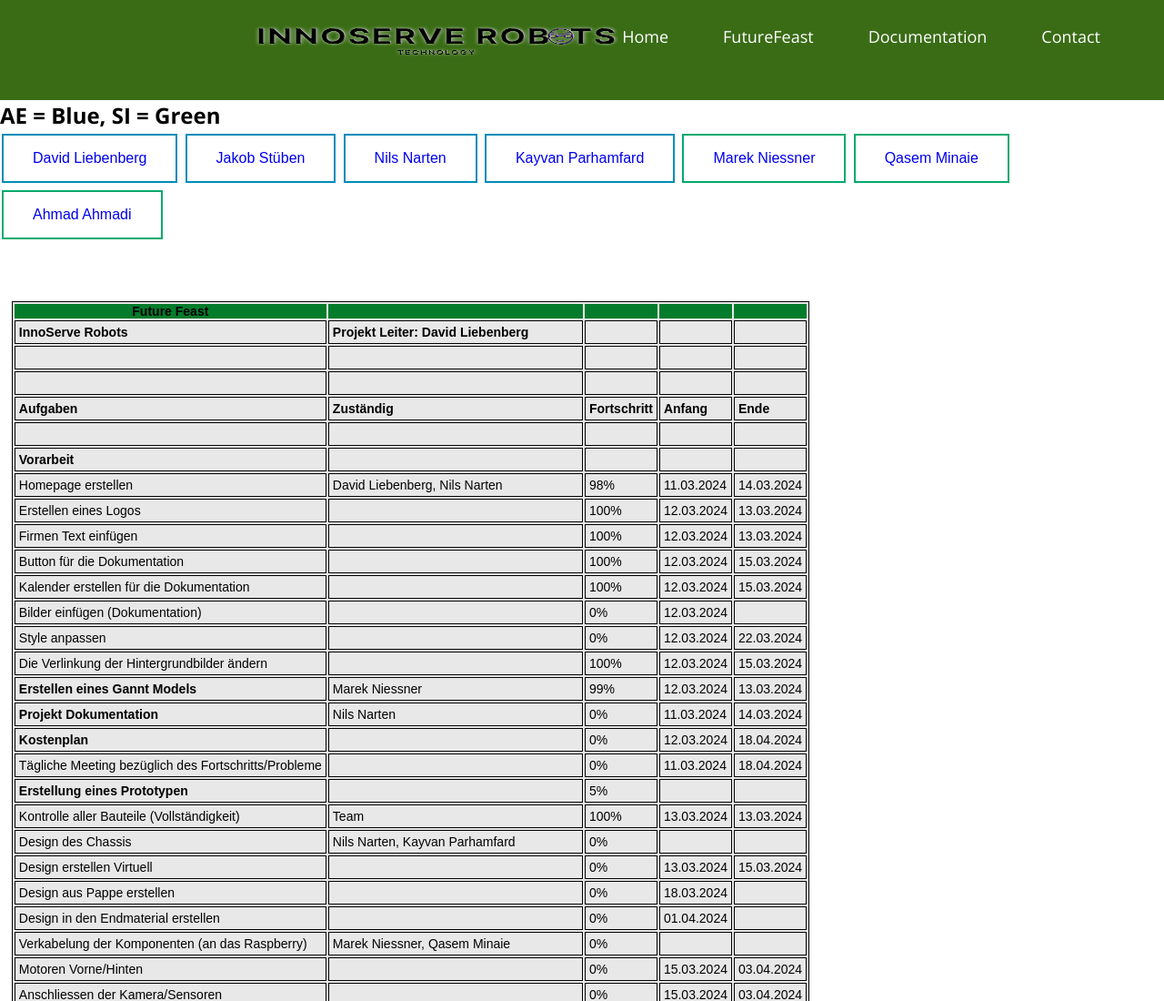
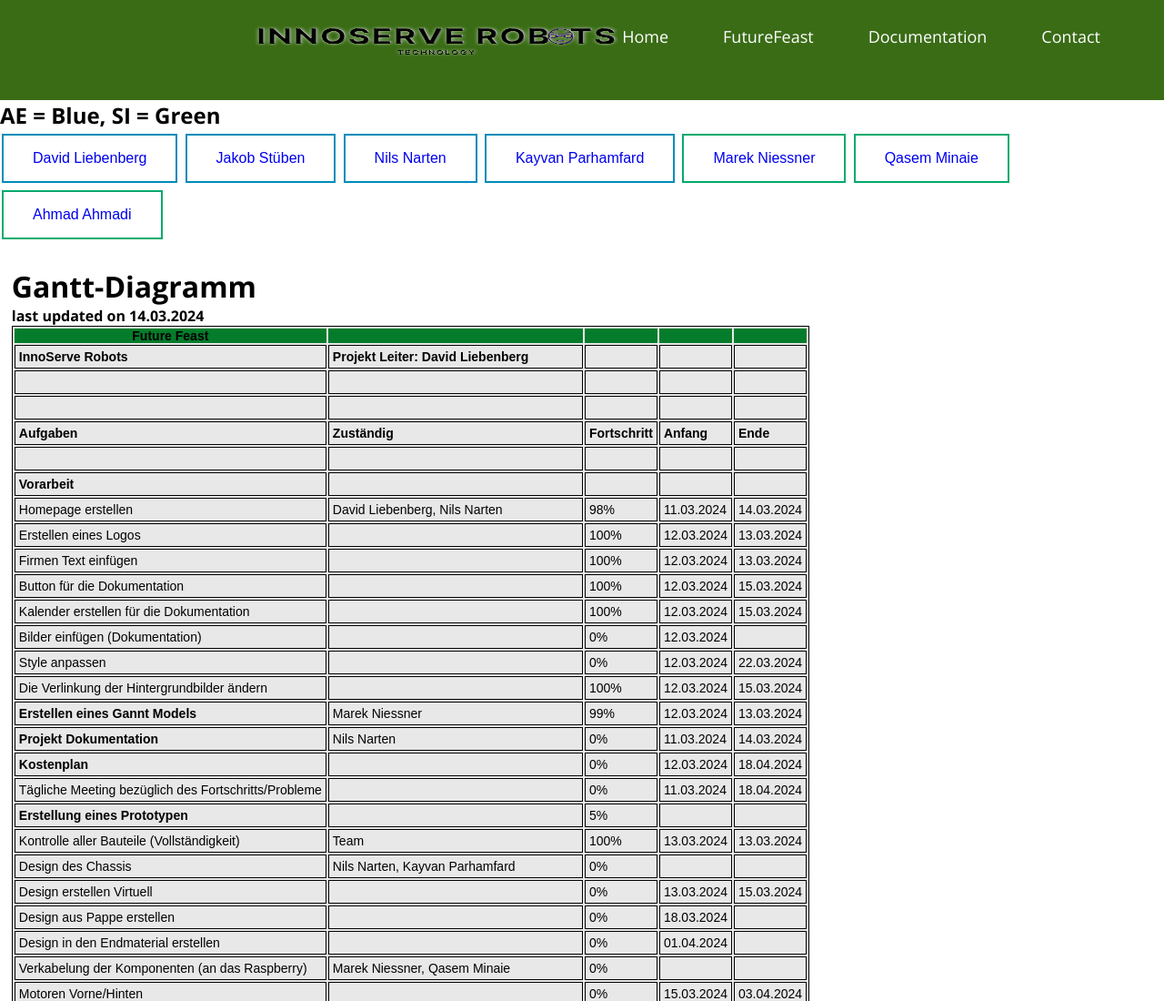
Before and after one commit to davidaloca/futurefeast, a plain HTML site: page document.html in a window 1280 px wide. Shown: the top 1100 px of the page at 91% size. Drawn offline with nearby package versions, Linux system fonts and the light colour scheme.

Commit message:
last update 14.03
diagramm mehr nach oben gezogen

```diff
--- a/document.html
+++ b/document.html
@@ -97,6 +97,8 @@
                 font-weight: bold;
             }
         </style>
+        <h1>Gantt-Diagramm</h1>
+        <h4>last updated on 14.03.2024</h4>
         <table class="tableizer-table">
 <thead><tr class="tableizer-firstrow"><th>Future Feast</th><th>&nbsp;</th><th>&nbsp;</th><th>&nbsp;</th><th>&nbsp;</th></tr></thead><tbody>
  <tr><td><b>InnoServe Robots</b></td><td><b>Projekt Leiter: David Liebenberg</b></td><td>&nbsp;</td><td></td><td>&nbsp;</td></tr>
--- a/style.css
+++ b/style.css
@@ -151,7 +151,7 @@
 
 .excel{
     position: relative;
-    padding-top: 5%;
+    padding-top: 2%;
     padding-left: 1%;
 };
 
```
